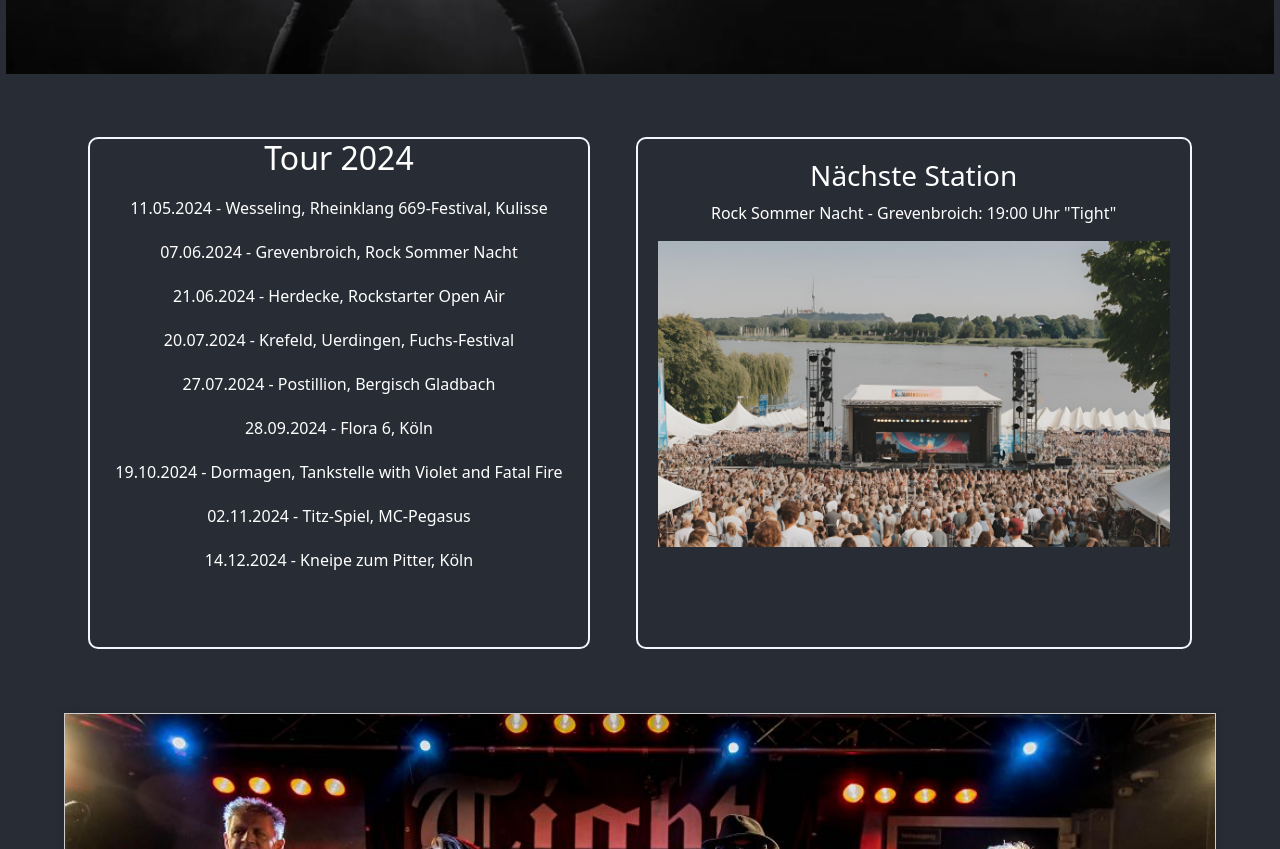
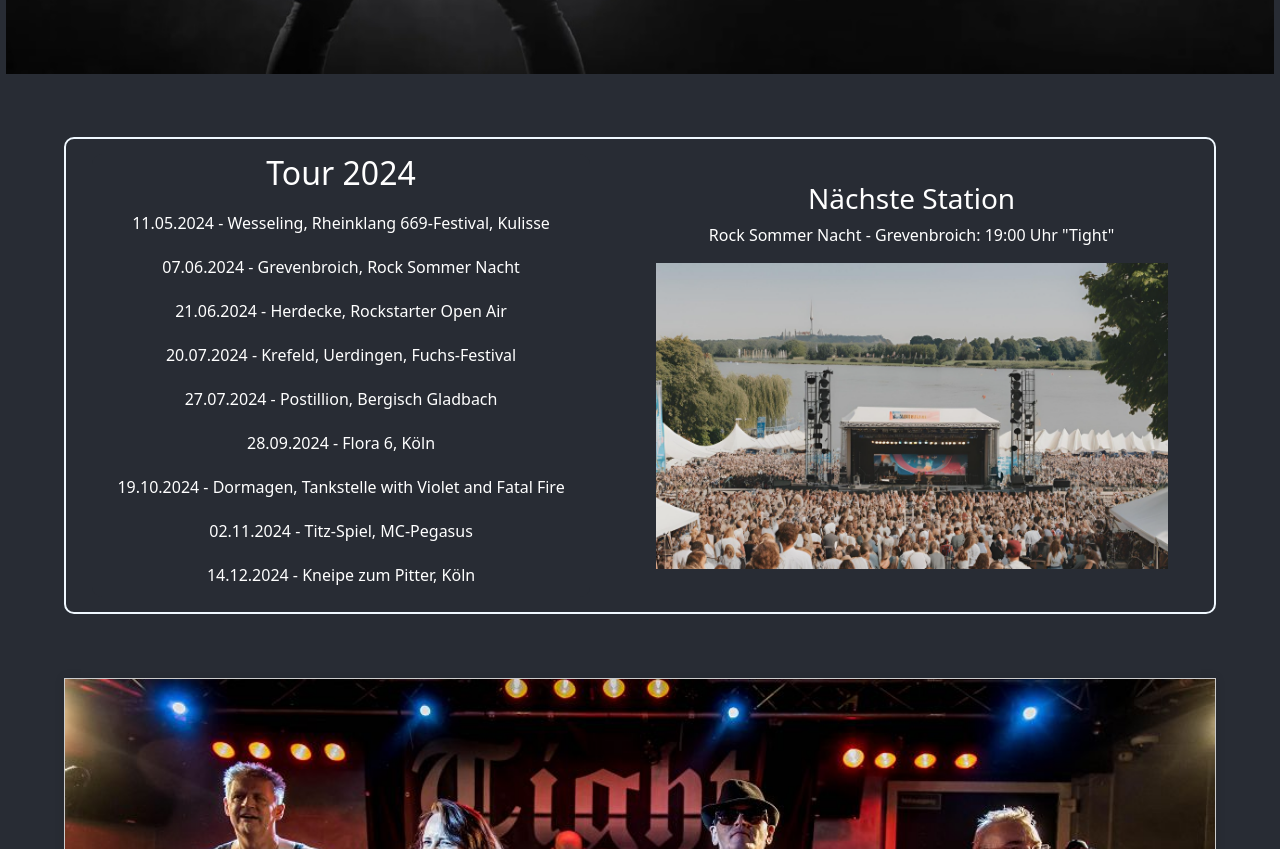
Before and after one commit to M1roel/tight-rock, a React (Create React App) app: page / in a window 1280 px wide. Shown: the part 692-1541 px from the top of the page. Built offline with nearby package versions, Linux system fonts and the light colour scheme.

Commit message:
Tourcontainer angepasst

```diff
--- a/src/styles/App.css
+++ b/src/styles/App.css
@@ -71,20 +71,22 @@
 .Tour-main {
   display: flex; /* Aktiviert Flexbox */
   justify-content: center; /* Zentriert den Inhalt horizontal */
+  align-items: center;
+
+  border-radius: 10px; /* Optional: Runde die Ecken des Rahmens ab */
+  border: 2px solid aliceblue; /* Rahmen mit einer Dicke von 2px und der Farbe aliceblue */
   margin-bottom: 5%;
   margin-left: 5%; /* Linker Abstand */
   margin-right: 5%; /* Rechter Abstand */
 }
 
 .Tour-container {
-  border: 2px solid aliceblue; /* Rahmen mit einer Dicke von 2px und der Farbe aliceblue */
   border-radius: 10px; /* Optional: Runde die Ecken des Rahmens ab */
   padding: 20px; /* Füge Innenabstand zum Inhalt hinzu, damit der Inhalt nicht am Rahmen anliegt */
   order: 1; /* Ändert die Reihenfolge im Flex-Container */
-  align-items: center; /* Zentriert den Inhalt vertikal */
   background-color: #282c34; /* Hintergrundfarbe */
   color: white; /* Textfarbe */
-  margin: 0 2%; /* Setzt den äußeren Abstand auf oben/unten 0 und links/rechts automatisch */
+  margin: 15px 2%; /* Setzt den äußeren Abstand auf oben/unten 0 und links/rechts automatisch */
   padding: 0; /* Inneren Abstand auf 0 setzen */
 }
 
@@ -101,8 +103,6 @@
 }
 
 .Tour-station {
-  border: 2px solid aliceblue; /* Rahmen mit einer Dicke von 2px und der Farbe aliceblue */
-  border-radius: 10px; /* Optional: Runde die Ecken des Rahmens ab */
   padding: 20px; /* Füge Innenabstand zum Inhalt hinzu, damit der Inhalt nicht am Rahmen anliegt */
   order: 2; /* Ändert die Reihenfolge im Flex-Container */
   align-items: center; /* Zentriert den Inhalt vertikal */
@@ -115,7 +115,6 @@
 .Tour-foto {
   width: 40vw; /* Breite des Bildes auf 40% der Viewport-Breite setzen */
   height: auto; /* Automatische Anpassung der Höhe */
-  margin-bottom: 80px; /* Unteren Abstand */
 }
 
 /* CSS für kleine Bildschirme (z.B. Smartphones) */
```
